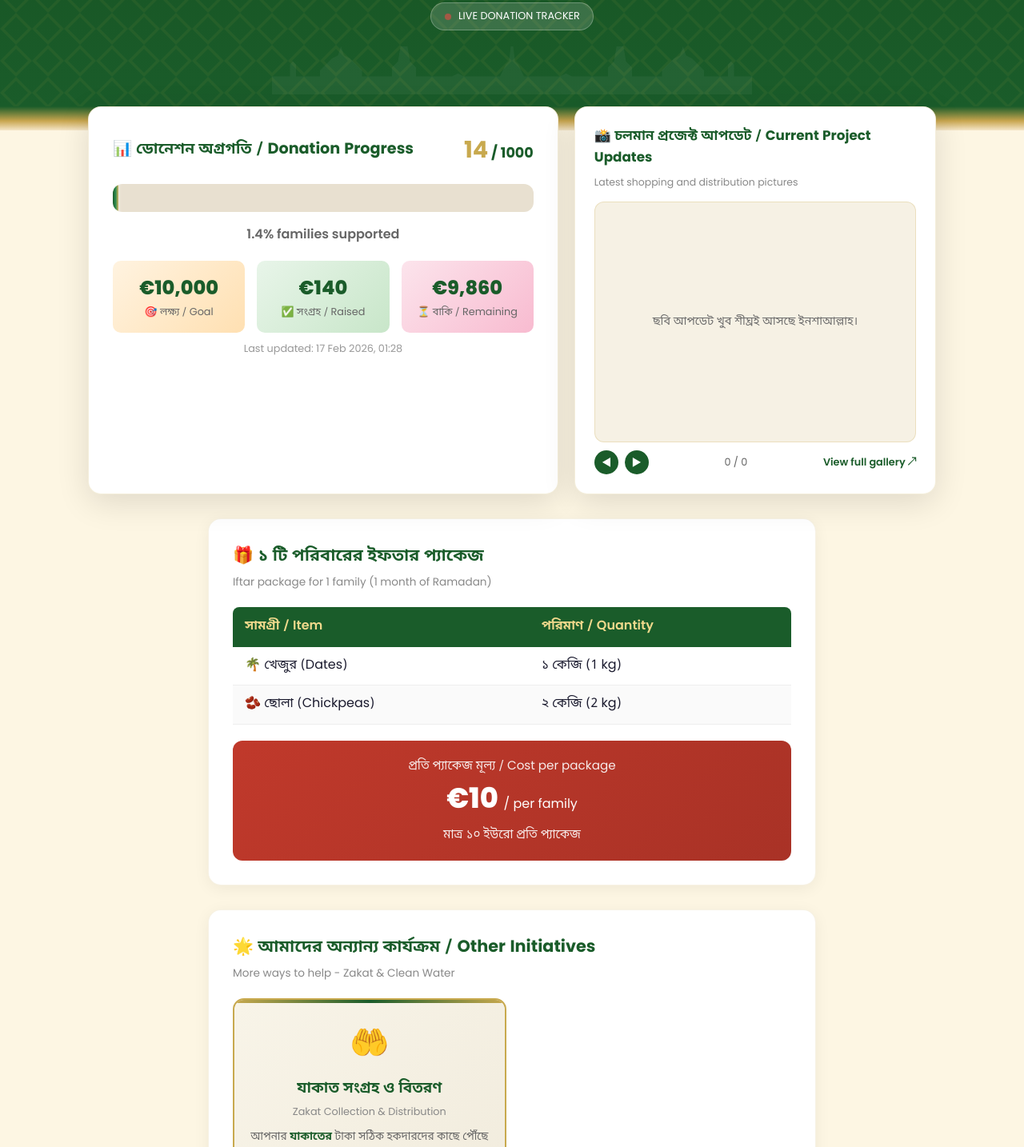
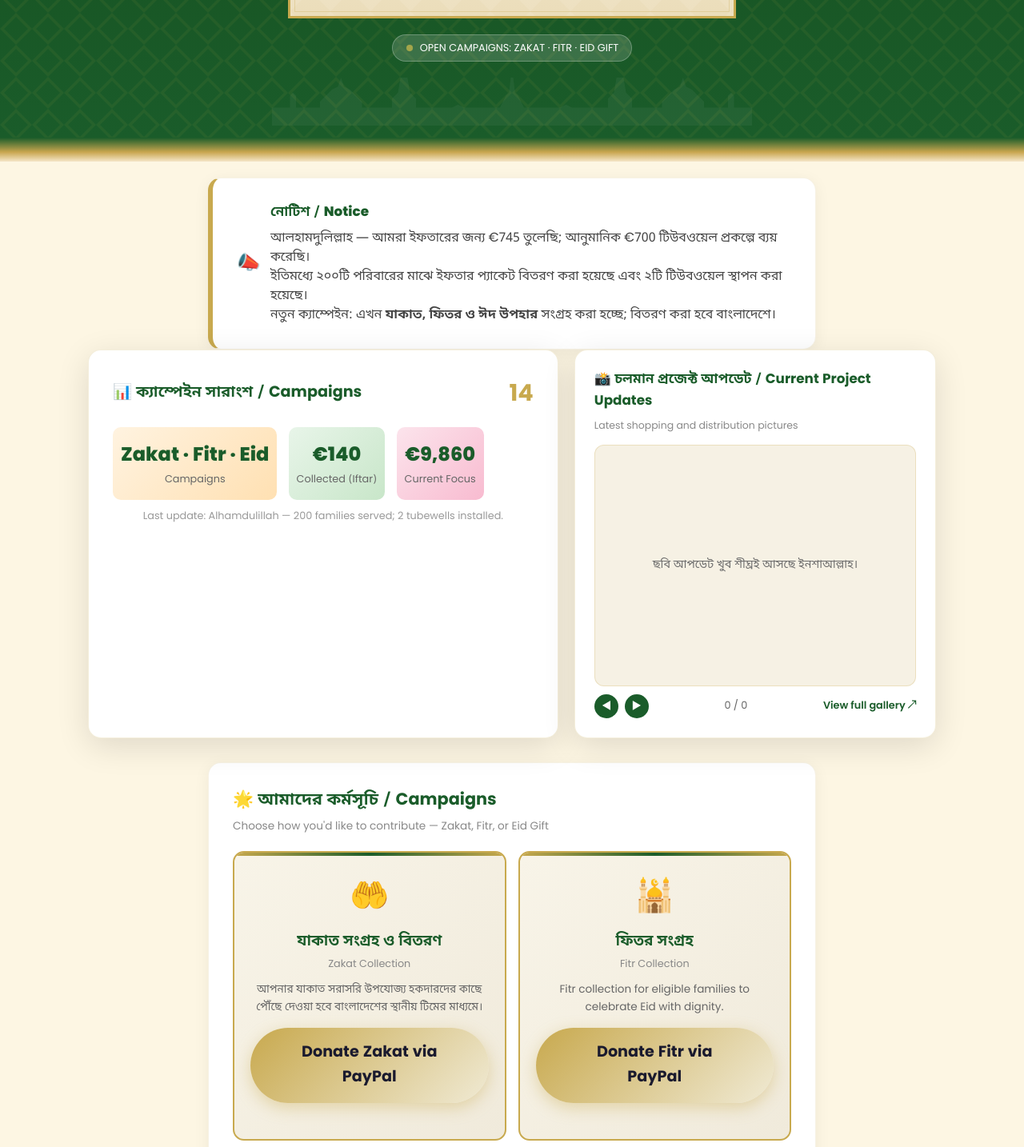
Before and after one commit to mtokons/sadaka, a plain HTML site: page index.html in a window 1280 px wide. Shown: the part 596-2030 px from the top of the page at 80% size. Drawn offline with nearby package versions, Linux system fonts and the light colour scheme; no server answers; a web font is replaced by a local one.

Commit message:
Restructure frontend: focus on Zakat/Fitr/Eid, add notice board, simplify donate flow

```diff
--- a/index.html
+++ b/index.html
@@ -3,7 +3,7 @@
 <head>
     <meta charset="UTF-8">
     <meta name="viewport" content="width=device-width, initial-scale=1.0">
-    <title>রমজান ইফতার ক্যাম্পেইন ২০২৬ | Ramadan Iftar Campaign</title>
+    <title>Sadaka — Zakat · Fitr · Eid Gift Collection</title>
     <link rel="preconnect" href="https://fonts.googleapis.com">
     <link href="https://fonts.googleapis.com/css2?family=Aref+Ruqaa:wght@700&family=Noto+Sans+Bengali:wght@400;600;700;800&family=Poppins:wght@400;600;700;800&display=swap" rel="stylesheet">
     <style>
@@ -949,18 +949,18 @@
                 <div class="hero-content">
                     <div class="ramadan-calligraphy"><img src="logo.png" alt="Ramadan Kareem"></div>
                     <div class="gold-border-top"></div>
-                    <h1><span class="gold-text">১,০০০</span> পরিবারকে ইফতার<br>পৌঁছানো এবারের লক্ষ্য</h1>
-                    <h2>এবারের রমজানে আপনার সাহায্য দরকার</h2>
+                    <h1><span class="gold-text">Sadaka</span><br>হিসেবী দান — যাকাত, ফিতর ও ঈদ উপহার</h1>
+                    <h2>আপনার দান সঠিক হকদারদের কাছে পৌঁছাবে</h2>
                     <div class="gold-border-top"></div>
-                    <p class="subtitle">বাংলাদেশের রোজাদার পরিবারগুলোর জন্য ইফতার সামগ্রী বিতরণ</p>
-                    <p class="subtitle-de">Iftar-Pakete für 1.000 bedürftige Familien in Bangladesch</p>
+                    <p class="subtitle">বাংলাদেশে দরিদ্র ও অসহায় পরিবারের জন্য যাকাত, ফিতর ও ঈদ-এর তহবিল সংগ্রহ</p>
+                    <p class="subtitle-de">Zakat, Fitr and Eid gift collection for families in Bangladesh</p>
                 </div>
             </div>
         </div>
         <div class="hero-bottom">
             <div class="live-badge">
-                <div class="live-dot"></div>
-                LIVE DONATION TRACKER
+                <div class="live-dot" style="background:#ffd54f"></div>
+                OPEN CAMPAIGNS: ZAKAT · FITR · EID GIFT
             </div>
             <div class="mosque-silhouette">
                 <svg viewBox="0 0 800 100" fill="rgba(255,255,255,0.2)">
@@ -971,38 +971,50 @@
     </header>
     <div class="hero-sand"></div>
 
+    <!-- ===== NOTICE BOARD ===== -->
+    <section class="section" style="margin-top:20px;">
+        <div class="card" style="border-left:6px solid var(--gold);">
+            <div style="display:flex;align-items:center;gap:12px;">
+                <div style="font-size:1.5rem;">📣</div>
+                <div>
+                    <div style="font-weight:800;color:var(--dark-green);font-size:1.05rem;">নোটিশ / Notice</div>
+                    <div style="margin-top:6px;color:#444;line-height:1.5;">
+                        আলহামদুলিল্লাহ — আমরা ইফতারের জন্য €745 তুলেছি; আনুমানিক €700 টিউবওয়েল প্রকল্পে ব্যয় করেছি।<br>
+                        ইতিমধ্যে ২০০টি পরিবারের মাঝে ইফতার প্যাকেট বিতরণ করা হয়েছে এবং ২টি টিউবওয়েল স্থাপন করা হয়েছে।<br>
+                        নতুন ক্যাম্পেইন: এখন <strong>যাকাত, ফিতর ও ঈদ উপহার</strong> সংগ্রহ করা হচ্ছে; বিতরণ করা হবে বাংলাদেশে।
+                    </div>
+                </div>
+            </div>
+        </div>
+    </section>
+
     <!-- ===== PROGRESS SECTION ===== -->
     <section class="progress-section">
         <div class="home-update-grid">
             <div class="progress-card">
                 <div class="progress-header">
-                    <div class="progress-title">📊 ডোনেশন অগ্রগতি / Donation Progress</div>
+                    <div class="progress-title">📊 ক্যাম্পেইন সারাংশ / Campaigns</div>
                     <div class="progress-numbers">
-                        <span id="familiesSupported">0</span> / 1000
+                        <span id="familiesSupported">—</span>
                     </div>
                 </div>
 
-                <div class="progress-bar-container">
-                    <div class="progress-bar" id="progressBar" style="width: 0%"></div>
-                </div>
-                <div class="progress-percentage" id="progressPercent">0% families supported</div>
-
-                <div class="progress-stats">
-                    <div class="stat-box goal">
-                        <div class="stat-value">€10,000</div>
-                        <div class="stat-label">🎯 লক্ষ্য / Goal</div>
+                <div style="margin-top:8px;">
+                    <div class="stat-box goal" style="display:inline-block;margin-right:10px;">
+                        <div class="stat-value">Zakat · Fitr · Eid</div>
+                        <div class="stat-label">Campaigns</div>
                     </div>
-                    <div class="stat-box raised">
-                        <div class="stat-value" id="raisedAmount">€0</div>
-                        <div class="stat-label">✅ সংগ্রহ / Raised</div>
+                    <div class="stat-box raised" style="display:inline-block;margin-right:10px;">
+                        <div class="stat-value" id="raisedAmount">€745</div>
+                        <div class="stat-label">Collected (Iftar)</div>
                     </div>
-                    <div class="stat-box remaining">
-                        <div class="stat-value" id="remainingAmount">€10,000</div>
-                        <div class="stat-label">⏳ বাকি / Remaining</div>
+                    <div class="stat-box remaining" style="display:inline-block;">
+                        <div class="stat-value" id="remainingAmount">—</div>
+                        <div class="stat-label">Current Focus</div>
                     </div>
                 </div>
 
-                <div class="last-updated">Last updated: <span id="lastUpdated">--</span></div>
+                <div class="last-updated">Last update: Alhamdulillah — 200 families served; 2 tubewells installed.</div>
             </div>
 
             <div class="update-card">
@@ -1030,29 +1042,36 @@
         </div>
     </section>
 
-    <!-- ===== IFTAR PACKAGE SECTION ===== -->
+    <!-- ===== CAMPAIGNS: ZAKAT / FITR / EID ===== -->
     <section class="section">
         <div class="card">
-            <div class="section-title">🎁 ১ টি পরিবারের ইফতার প্যাকেজ</div>
-            <div class="section-subtitle">Iftar package for 1 family (1 month of Ramadan)</div>
+            <div class="section-title">🌟 আমাদের কর্মসূচি / Campaigns</div>
+            <div class="section-subtitle">Choose how you'd like to contribute — Zakat, Fitr, or Eid Gift</div>
 
-            <table class="package-table">
-                <thead>
-                    <tr>
-                        <th>সামগ্রী / Item</th>
-                        <th>পরিমাণ / Quantity</th>
-                    </tr>
-                </thead>
-                <tbody>
-                    <tr><td>🌴 খেজুর (Dates)</td><td>১ কেজি (1 kg)</td></tr>
-                    <tr><td>🫘 ছোলা (Chickpeas)</td><td>২ কেজি (2 kg)</td></tr>
-                </tbody>
-            </table>
+            <div class="campaign-cards" style="margin-top:12px;">
+                <div class="campaign-card">
+                    <div class="card-icon">🤲</div>
+                    <div class="card-title-bn">যাকাত সংগ্রহ ও বিতরণ</div>
+                    <div class="card-title-en">Zakat Collection</div>
+                    <div class="card-desc">আপনার যাকাত সরাসরি উপযোজ্য হকদারদের কাছে পৌঁছে দেওয়া হবে বাংলাদেশের স্থানীয় টিমের মাধ্যমে।</div>
+                    <a class="donate-btn" href="https://paypal.me/haiderjulfiqur400" target="_blank" style="margin-top:14px;display:inline-block;">Donate Zakat via PayPal</a>
+                </div>
 
-            <div class="package-price">
-                <div class="price-label">প্রতি প্যাকেজ মূল্য / Cost per package</div>
-                <div class="price">€10 <span style="font-size:1rem;font-weight:400;">/ per family</span></div>
-                <div class="price-label" style="margin-top:5px;">মাত্র ১০ ইউরো প্রতি প্যাকেজ</div>
+                <div class="campaign-card">
+                    <div class="card-icon">🕌</div>
+                    <div class="card-title-bn">ফিতর সংগ্রহ</div>
+                    <div class="card-title-en">Fitr Collection</div>
+                    <div class="card-desc">Fitr collection for eligible families to celebrate Eid with dignity.</div>
+                    <a class="donate-btn" href="https://paypal.me/haiderjulfiqur400" target="_blank" style="margin-top:14px;display:inline-block;">Donate Fitr via PayPal</a>
+                </div>
+
+                <div class="campaign-card">
+                    <div class="card-icon">🎁</div>
+                    <div class="card-title-bn">ঈদ উপহার পরিকল্পনা</div>
+                    <div class="card-title-en">Eid Gift Plan</div>
+                    <div class="card-desc">Contribute to provide Eid gifts and essentials for families and children.</div>
+                    <a class="donate-btn" href="https://paypal.me/haiderjulfiqur400" target="_blank" style="margin-top:14px;display:inline-block;">Donate Eid Gift via PayPal</a>
+                </div>
             </div>
         </div>
     </section>
```
